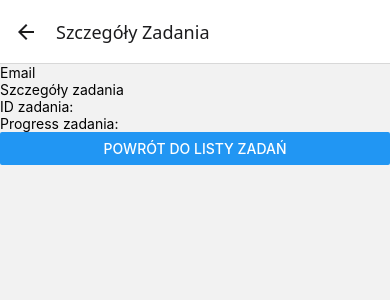
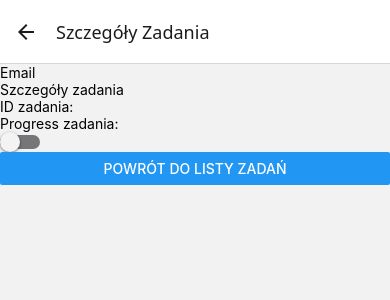
Before and after one commit to KacperMichalak2002/AplikacjeMobilne, a React Native app: screen /TaskDetails in a window 390 px wide. Shown: the top 300 px of the page. Built offline with nearby package versions, Linux system fonts and the light colour scheme.

Commit message:
Added posibility to change task status

```diff
--- a/app.json
+++ b/app.json
@@ -23,6 +23,9 @@
     },
     "web": {
       "favicon": "./assets/favicon.png"
-    }
+    },
+    "plugins": [
+      "expo-secure-store"
+    ]
   }
 }
--- a/app/TaskContext.js
+++ b/app/TaskContext.js
@@ -8,7 +8,16 @@ export const TaskProvider = ({ children }) => {
         { name: 'Zadanie 2', taskId: 2, status: 'inProgress' }
     ]);
 
-    return <TaskContext.Provider value={{ tasks, setTasks }}>{children}</TaskContext.Provider>;
+    const updateTaskStatus = (taskId, newStatus) => {
+        setTasks((prevTasks) =>
+            prevTasks.map((task) =>
+                task.taskId === taskId ? { ...task, status: newStatus } : task
+            )
+        );
+    };
+
+
+    return <TaskContext.Provider value={{ tasks, setTasks, updateTaskStatus }}>{children}</TaskContext.Provider>;
 };
 
 export const useTasks = () => useContext(TaskContext);
--- a/app/screens/TaskDetailsScreen.js
+++ b/app/screens/TaskDetailsScreen.js
@@ -1,8 +1,20 @@
-import React from 'react';
+import React, { useState } from 'react';
 import { View, Text, Button } from 'react-native';
+import { Switch } from 'react-native-elements';
+import { useTasks } from '../TaskContext';
 
 function TaskDetailsScreen({ route, navigation }) {
-    const { taskId, email, status } = route.params || {};
+    const { taskId, email,status: initialStatus } = route.params || {};
+    const [status,setStatus] = useState(initialStatus);
+
+    const {updateTaskStatus} = useTasks();
+
+    const toggleSwitch = () => {
+        const newStatus = status === 'completed' ? 'inProgress' : 'completed';
+        setStatus(newStatus);
+        updateTaskStatus(taskId,newStatus);
+
+    };
 
     return (
         <View>
@@ -10,6 +22,13 @@ function TaskDetailsScreen({ route, navigation }) {
             <Text>Szczegóły zadania</Text>
             <Text>ID zadania: {taskId}</Text>
             <Text>Progress zadania: {status}</Text>
+            <Switch
+                 trackColor={{false: '#767577', true: '#81b0ff'}}
+                 thumbColor={status === 'completed'? '#2596be' : '#f4f3f4'}
+                 ios_backgroundColor="#3e3e3e"
+                 onValueChange={toggleSwitch}
+                 value={status === 'completed'}
+            />
             <Button title='Powrót do listy zadań' onPress={() => navigation.goBack()} />
         </View>
     );
--- a/package.json
+++ b/package.json
@@ -18,7 +18,9 @@
     "react-native": "0.76.2",
     "react-native-chart-kit": "^6.12.0",
     "react-native-elements": "^3.4.3",
-    "react-native-svg": "^15.9.0"
+    "react-native-svg": "^15.9.0",
+    "@react-native-async-storage/async-storage": "1.23.1",
+    "expo-secure-store": "~14.0.0"
   },
   "devDependencies": {
     "@babel/core": "^7.20.0"
```
Also changed, not shown: 1 other file (tests, documents, lock files or other folders).
